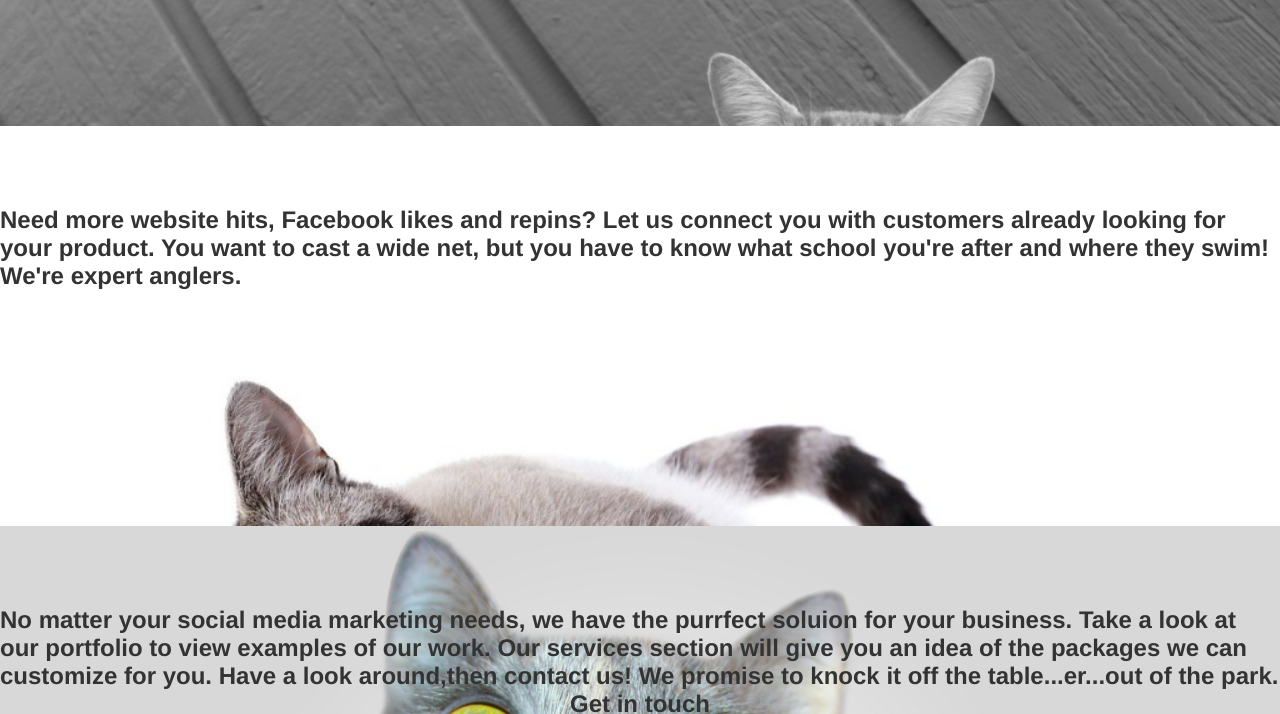
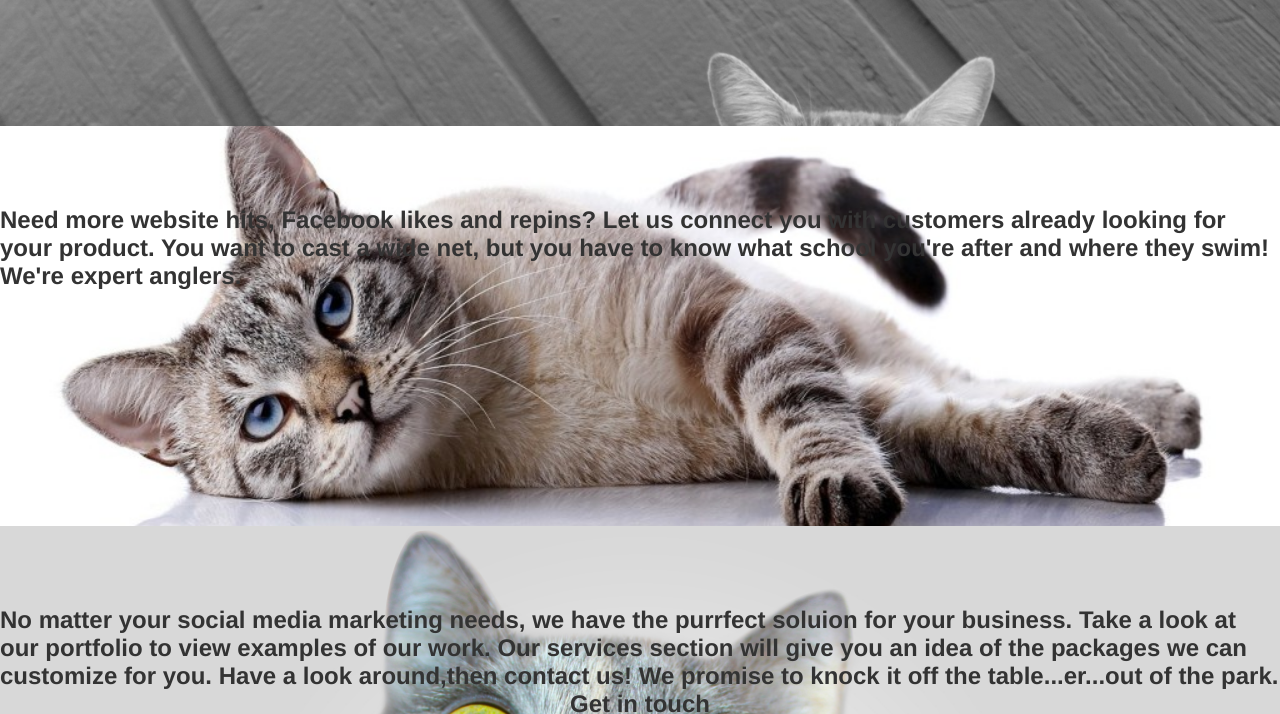
Before and after one commit to lmaxwell314/lmaxwell314.github.io, a plain HTML site: page unit_3/index.html in a window 1280 px wide. Shown: the part 1183-1897 px from the top of the page. Drawn offline with Linux system fonts and the light colour scheme.

Commit message:
Sometimes a sync if thats what ewe want

```diff
--- a/unit_3/CSS/style.css
+++ b/unit_3/CSS/style.css
@@ -52,6 +52,7 @@ nav a .social {
 	background: url("../Images/cat_image.jpg");
 	background-size: cover;
 	height: 50vh;
+	background-position: center 67%;
 }
 
 #solution {
```
